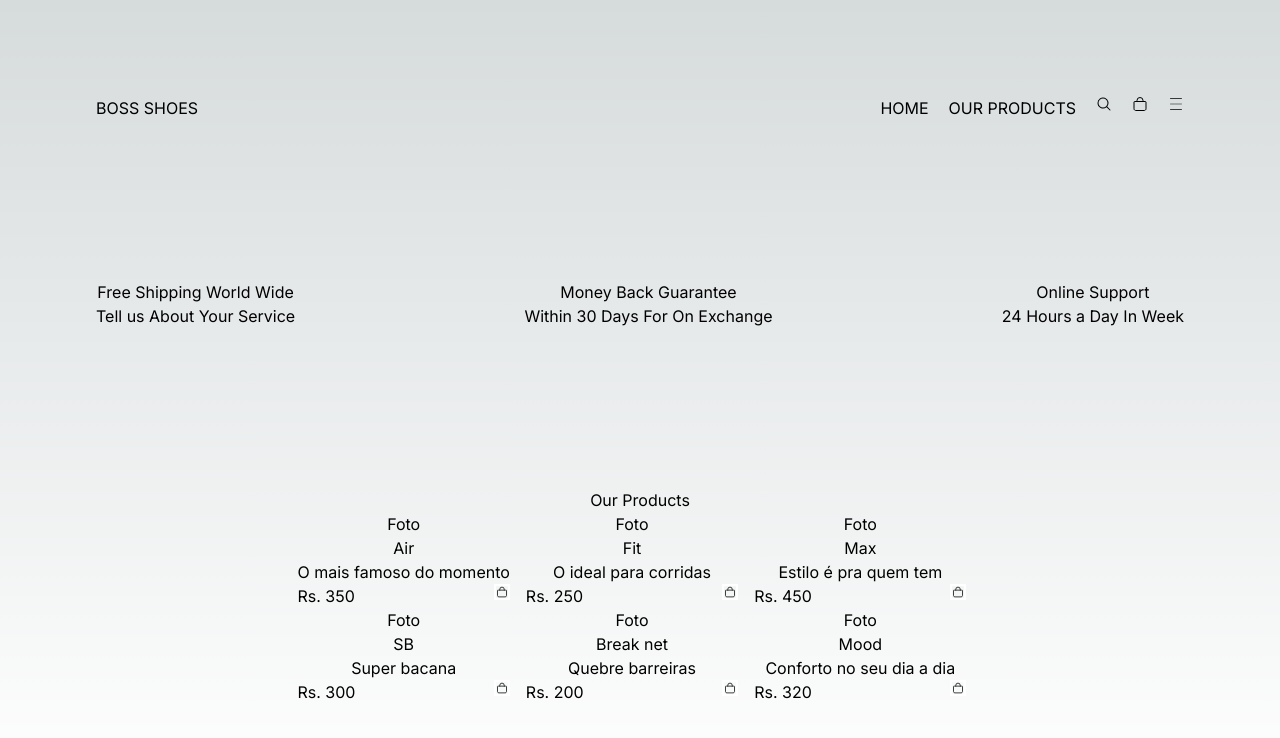
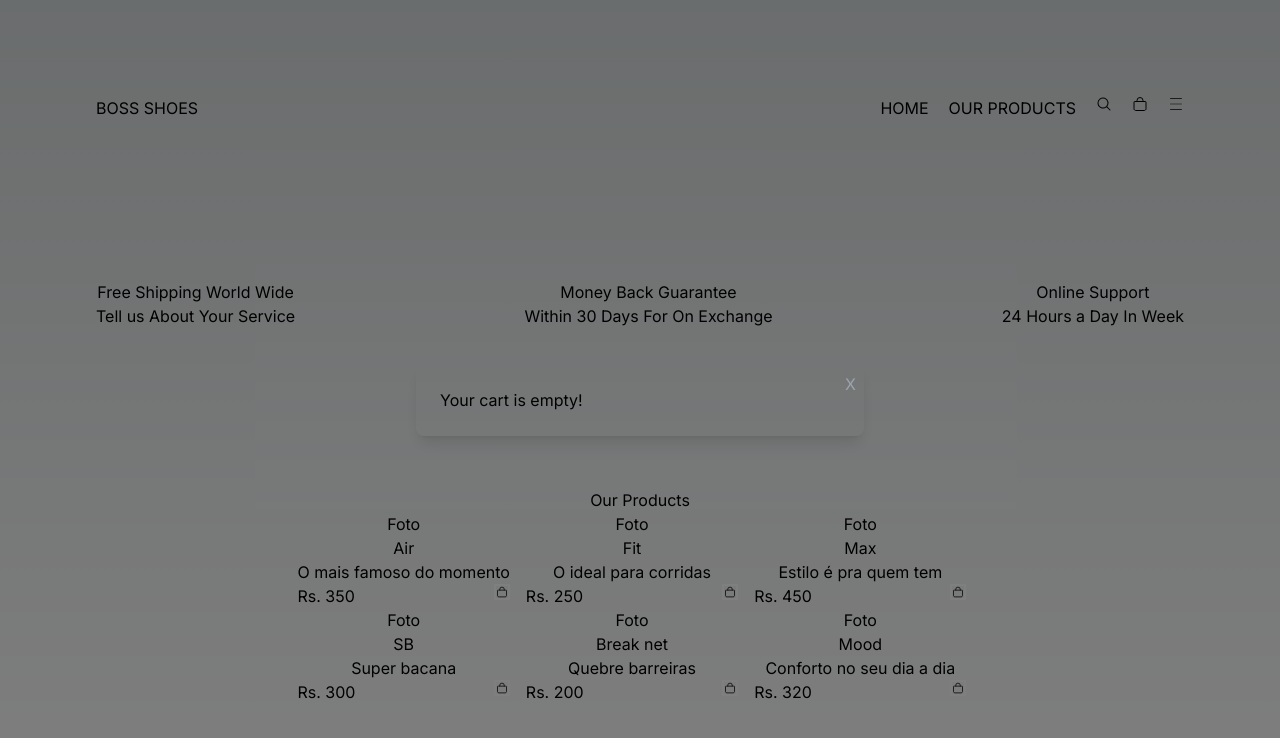
Before and after one commit to bcf513/teste-boss-shoes, a Next.js app: page / in a window 1280 px wide. Both pictures are taken after a click on the icon 1140 px from the left and 104 px from the top of the page. Shown: the top 738 px of the page. Built offline with nearby package versions, Linux system fonts and the light colour scheme.

Commit message:
Feat: Criação de modal de Cart

```diff
--- a/src/components/layout/Header.tsx
+++ b/src/components/layout/Header.tsx
@@ -1,13 +1,15 @@
 "use client";
 
 import Link from "next/link";
-import React from "react";
+import React, { useState } from "react";
 import { HiMagnifyingGlass } from "react-icons/hi2";
 import { IoBagOutline } from "react-icons/io5";
 import { CiMenuBurger } from "react-icons/ci";
 import { useCartContext } from "@/providers/Cart";
+import CartModal from "../modals/CartModal";
 
 function Header() {
+  const [modalOpened, setModalOpened] = useState(false);
   const { cart } = useCartContext();
   return (
     <header className="flex justify-between w-full">
@@ -16,12 +18,13 @@ function Header() {
         <Link href="">HOME</Link>
         <h1>OUR PRODUCTS</h1>
         <HiMagnifyingGlass />
-        <IoBagOutline />
+        <IoBagOutline onClick={() => setModalOpened(true)} />
         {cart.length > 0 && (
           <h1>{cart.reduce((acc, product) => acc + product.quantity, 0)}</h1>
         )}
         <CiMenuBurger />
       </div>
+      {modalOpened && <CartModal closeModal={() => setModalOpened(false)} />}
     </header>
   );
 }
--- /dev/null
+++ b/src/components/modals/CartModal.tsx
@@ -0,0 +1,49 @@
+"use client";
+
+import { useCartContext } from "@/providers/Cart";
+import React from "react";
+
+function CartModal({ closeModal }: Readonly<{ closeModal: () => void }>) {
+  const { cart, addProduct, removeProduct } = useCartContext();
+
+  return (
+    <div className="fixed inset-0 bg-black bg-opacity-50 flex justify-center items-center z-50">
+      <div className=" rounded-lg shadow-lg p-6 w-full max-w-md relative">
+        {cart.length ? (
+          <>
+            <h1>Your Cart</h1>
+            <div className="flex justify-between">
+              <h3>Product</h3>
+              <h3>Price</h3>
+            </div>
+            {cart.map((product) => (
+              <div className="flex justify-between" key={product.id}>
+                <h3>{product.name}</h3>
+                <div>
+                  <button onClick={() => removeProduct(product.id)}>-</button>
+                  <span>{product.quantity}</span>
+                  <button onClick={() => addProduct(product.id)}>+</button>
+                </div>
+                <h3>{product.price * product.quantity}</h3>
+              </div>
+            ))}
+            <h1>
+              Total:
+              {cart.reduce((acc, curr) => acc + curr.price * curr.quantity, 0)}
+            </h1>
+          </>
+        ) : (
+          <h1>Your cart is empty!</h1>
+        )}
+        <button
+          className="absolute top-2 right-2 text-gray-400 hover:text-gray-600"
+          onClick={closeModal}
+        >
+          X
+        </button>
+      </div>
+    </div>
+  );
+}
+
+export default CartModal;
```
